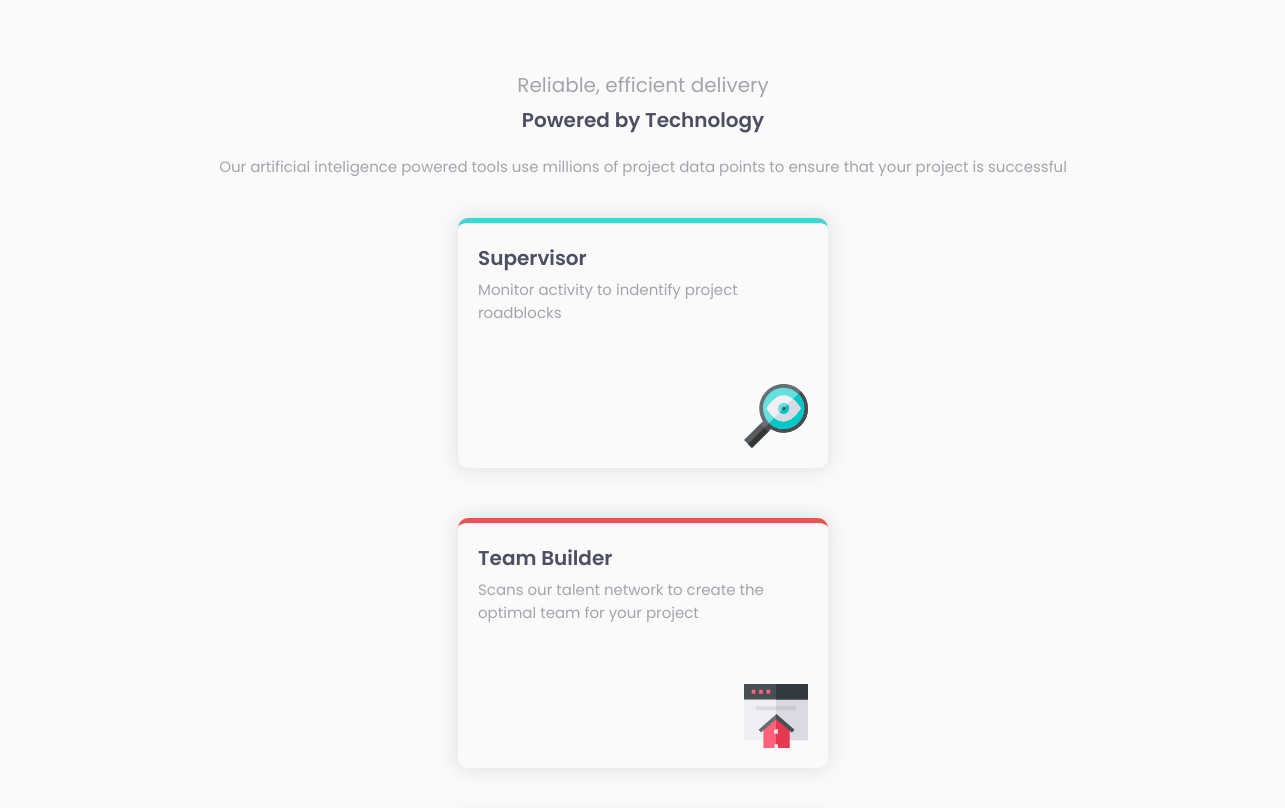
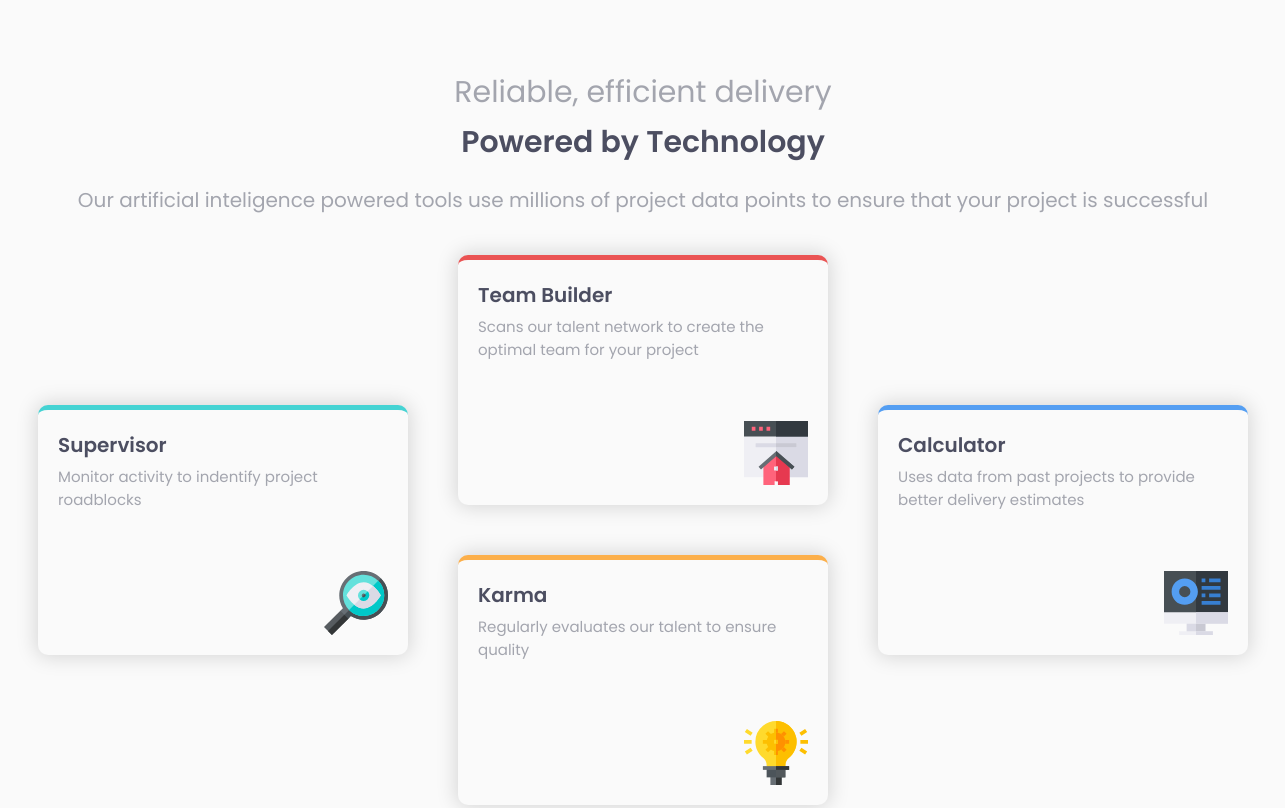
Before and after one commit to matheuzeba/Four-card-feature-section, a plain HTML site: page index.html in a window 1536 px wide. Shown: the top 808 px of the page, without its empty margins (125-1410 px from the left). Drawn offline with Linux system fonts and the light colour scheme.

Commit message:
Feito responsividade

```diff
--- a/css/responsive.css
+++ b/css/responsive.css
@@ -0,0 +1,13 @@
+@media (min-width: 1300px) {
+    body main .component {
+        flex-direction: row;
+    }
+
+    body header h1,
+    body header h1 b {
+        font-size: 3rem;
+    }
+    body header p{
+        font-size: 2rem;
+    }
+}
--- a/css/style.css
+++ b/css/style.css
@@ -59,7 +59,7 @@ body main .component .col {
 
     padding: 2rem;
     border-radius: 1rem;
-    box-shadow: 0rem 0rem 2rem 2px hsla(0, 0%, 0%, 10%);
+    box-shadow: 0rem 0rem 2rem 2px hsla(0, 0%, 0%, 15%);
 
     background: var(--Very-Light-Gray);
 
```
